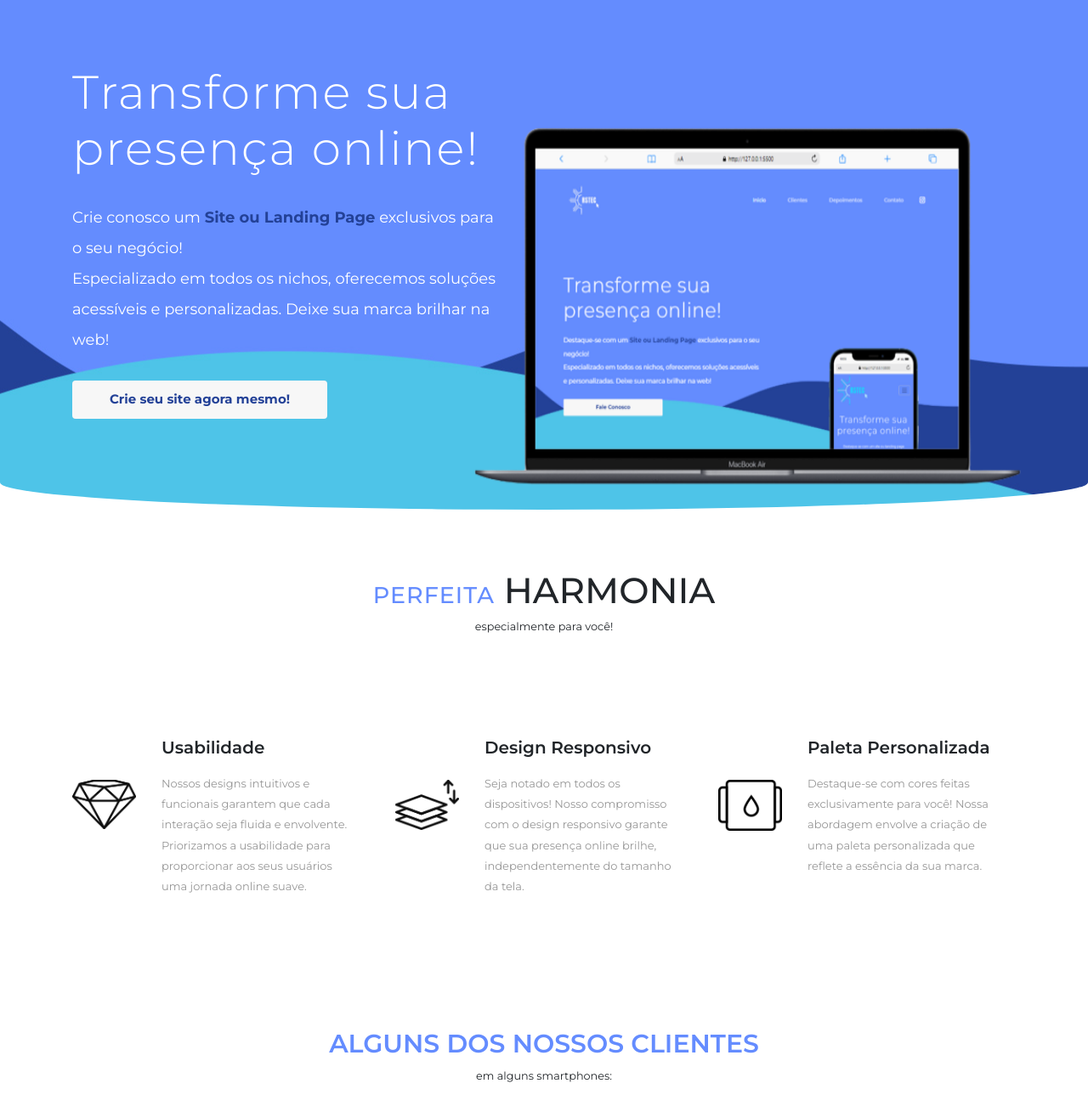
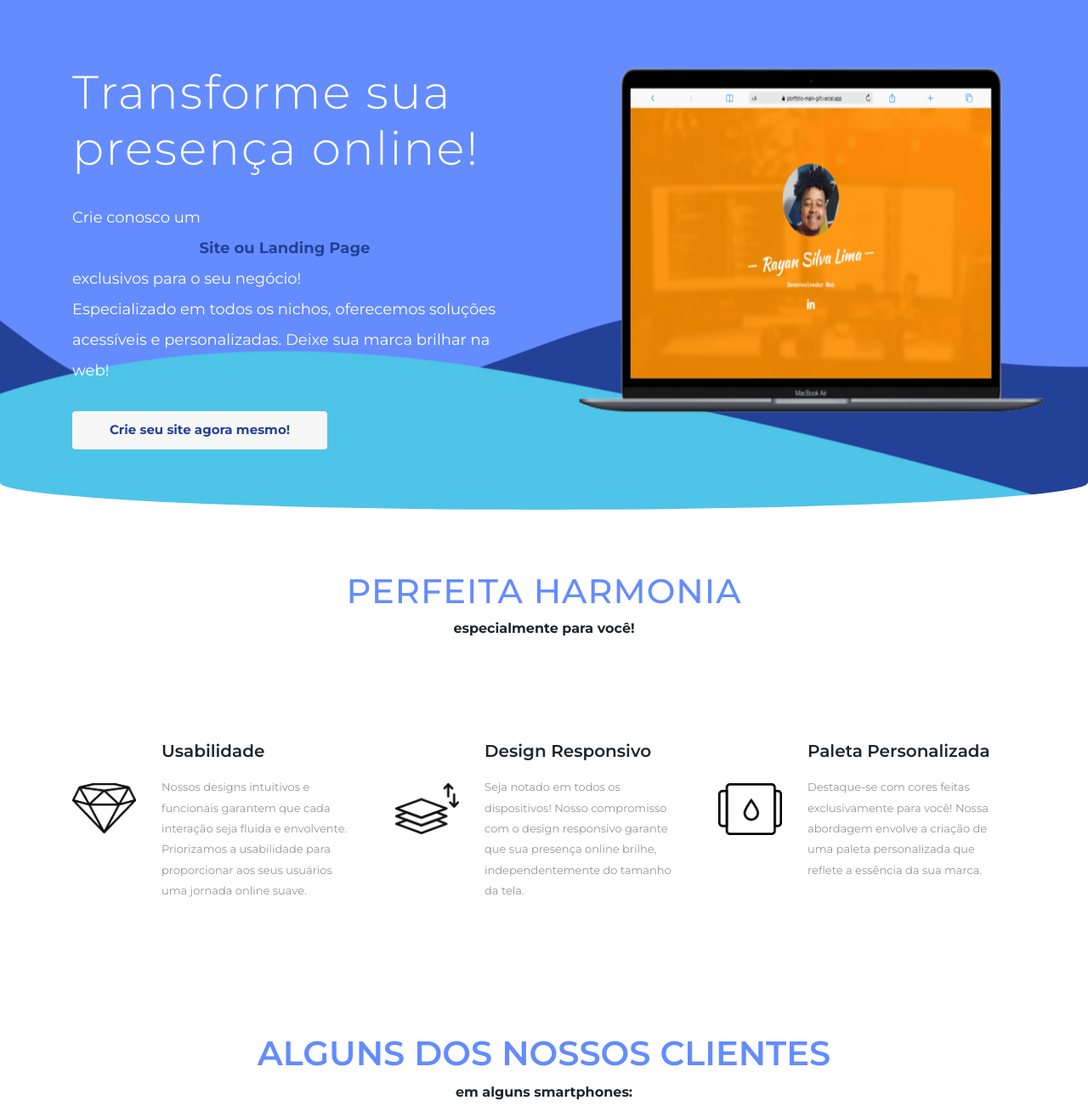
Before and after one commit to rayansl0302/mkt-rstec, a plain HTML site: page index.html in a window 1280 px wide. Shown: the part 200-1502 px from the top of the page at 85% size. Drawn offline with Linux system fonts and the light colour scheme.

Commit message:
att de textos

```diff
--- a/css/style.css
+++ b/css/style.css
@@ -10,7 +10,10 @@
   padding: 0px;
   font-family: "Montserrat", "sans-serif";
 }
-
+strong{
+  display: flex;
+  justify-content: center;
+}
 html {
   overflow-x: hidden;
 }
@@ -151,7 +154,7 @@ html {
   position: absolute;
   right: 0px;
   top: 50px;
-  width: 60%;
+  width: 55%;
 }
 
 /* ==========================================================================================================
@@ -167,7 +170,7 @@ html {
 .fh5co-advantages-outer .span-perfect {
   color: #648cff;
   text-transform: uppercase;
-  font-size: 27px;
+  font-size: 40px;
   letter-spacing: 1px;
 }
 
@@ -235,7 +238,7 @@ html {
 .fh5co-slider-outer h1 {
   color: #648cff;
   text-transform: uppercase;
-  font-size: 30px;
+  font-size: 40px;
   font-weight: 600;
   margin-bottom: 10px;
   text-align: center;
@@ -503,7 +506,7 @@ html {
 .fh5co-reviews-outer>h1 {
   color: #648cff;
   text-transform: uppercase;
-  font-size: 30px;
+  font-size: 40px;
   font-weight: 600;
   margin-bottom: 10px;
   text-align: center;
--- a/index.html
+++ b/index.html
@@ -94,7 +94,7 @@
 						sua marca brilhar na web!</p>
 					<a class="btn btn-md download-btn-first wow fadeInLeft animated" target="_blank" href="https://wa.me/5571988210129?text=Olá%20gostaria%20de%20saber%20mais%20sobre%20os%20seus%20serviços.">Crie seu site agora mesmo!</a>
 					<img class="fh5co-hero-smartphone animated fadeInRight wow desktop"
-						data-wow-delay="1s" src="img/pc-img.png" alt="Smartphone">
+						data-wow-delay="1s" src="img/pc-dev.png" alt="Smartphone" style="margin-top: -70px; margin-right: -50px;">
 						<img class="fh5co-hero-smartphone animated fadeInRight wow mobile"
 						data-wow-delay="1s" src="img/smart-rstec.png" alt="Smartphone">
 				</div>
@@ -107,9 +107,9 @@
 
 			<div class="fh5co-advantages-outer">
 				<div class="container">
-					<h1 class="second-title"><span class="span-perfect">Perfeita</span> <span
-							class="span-features">Harmonia</span></h1>
-					<small>especialmente para você!</small>
+					<h1 class="second-title"><span class="span-perfect">Perfeita Harmonia</span> <span
+							class="span-features"></span></h1>
+					<strong>especialmente para você!</strong>
 
 					<div class="row fh5co-advantages-grid-columns wow animated fadeIn"
 						data-wow-delay="0.36s">
@@ -148,7 +148,7 @@
 
 			<div class="fh5co-slider-outer wow fadeIn" data-wow-delay="0.66s">
 				<h1>Alguns dos nossos clientes</h1>
-				<small>em alguns smartphones:</small>
+				<strong>em alguns smartphones:</strong>
 
 				<div class="container fh5co-slider-inner">
 
@@ -258,7 +258,7 @@
 
 			<div id="fh5co-reviews" class="fh5co-reviews-outer">
 				<h1>O que nossos clientes dizem sobre nossos serviços</h1>
-				<small>Depoimentos</small>
+				<strong>Depoimentos</strong>
 				<div class="container fh5co-reviews-inner">
 					<div class="row">
 						<div class="col-sm-5 wow fadeIn animated" data-wow-delay="0.25s">
```
Also changed, not shown: img/pc-dev.png (added).
